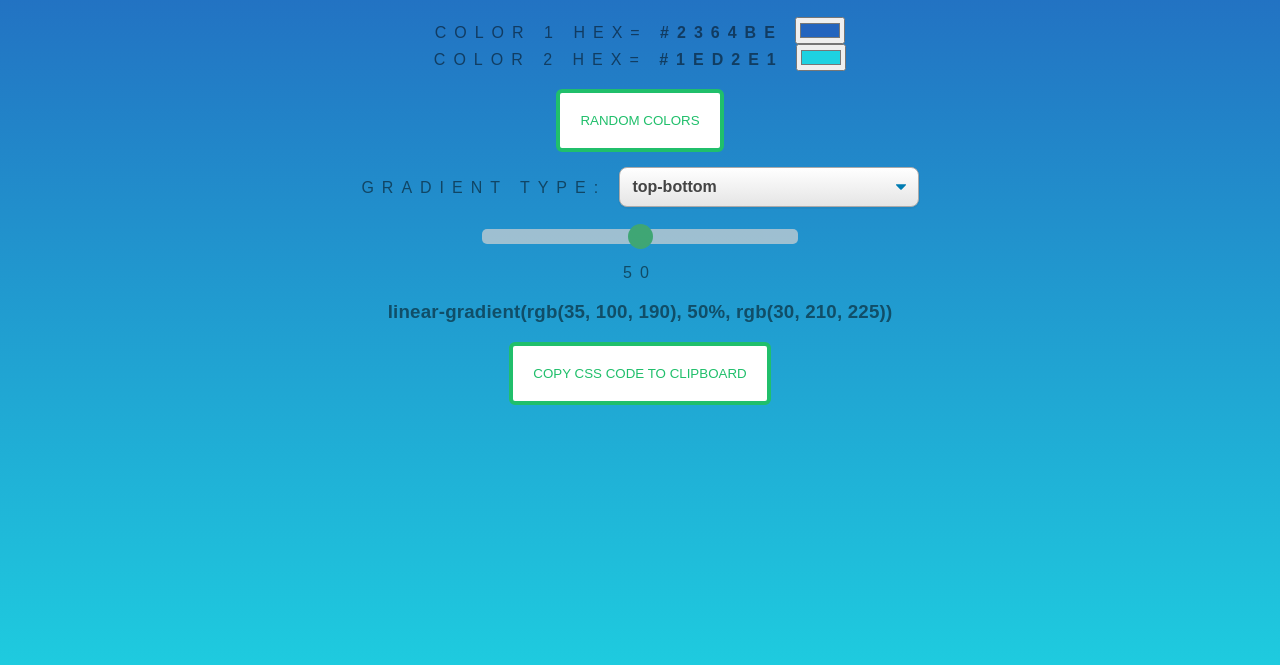
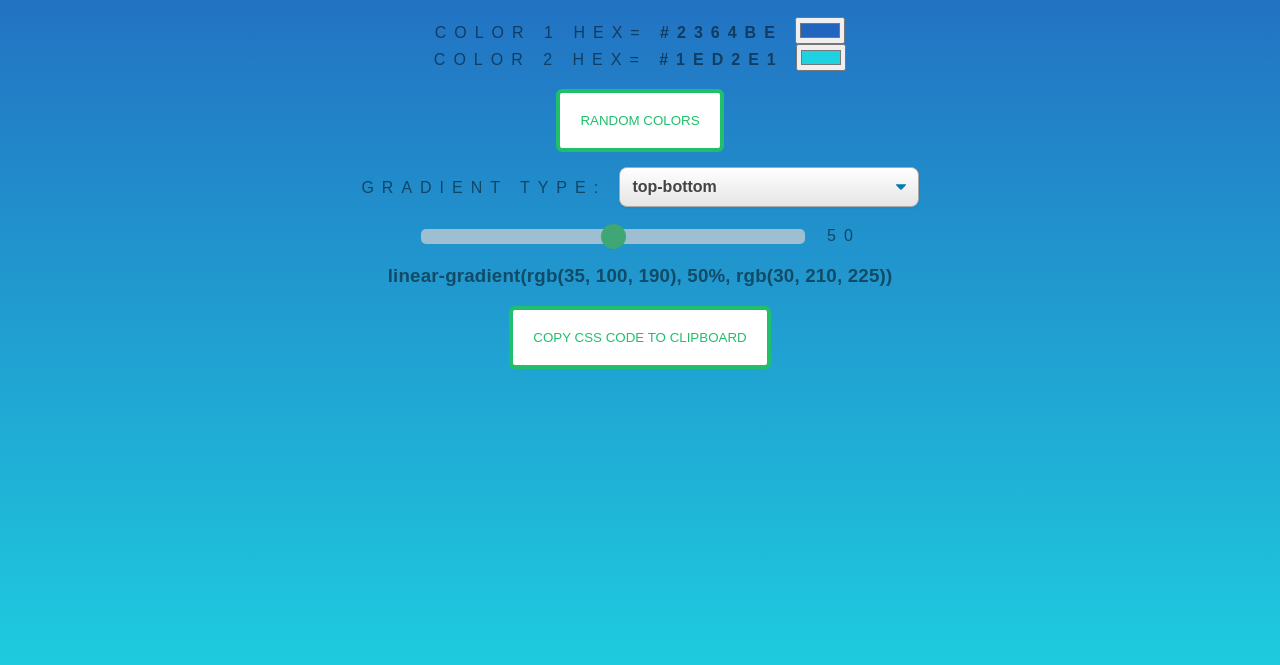
Before and after one commit to slavkojos/css-gradient-gen, a website built with Parcel: page index.html in a window 1280 px wide. Shown: the part 111-776 px from the top of the page. Built offline with nearby package versions, Linux system fonts and the light colour scheme; a web font is replaced by a local one.

Commit message:
Updated webpage title and some slider changes

```diff
--- a/index.html
+++ b/index.html
@@ -1,7 +1,7 @@
 <!DOCTYPE html>
 <html>
   <head>
-    <title>Parcel Sandbox</title>
+    <title>CSS Background Gradient Generator</title>
     <meta charset="UTF-8" />
 
     <link rel="stylesheet" href="src/styles.css" />
@@ -55,7 +55,7 @@
         class="slider"
         id="myRange"
       />
-      <p value="50"><span id="demo"></span></p>
+      <span id="demo" value="50"></span>
     </div>
     <div id="grad"></div>
     <div class="tooltip button_cont" align="center">
--- a/src/styles.css
+++ b/src/styles.css
@@ -25,8 +25,8 @@ h3 {
 
 .slider {
   -webkit-appearance: none;
-  width: 25%;
   height: 15px;
+  width: 30vw;
   border-radius: 5px;
   background: #d3d3d3;
   outline: none;
@@ -58,7 +58,14 @@ h3 {
 }
 
 .slidercontainer {
+  display: flex;
+  justify-content: center;
   margin-top: 20px;
+}
+
+#demo {
+  padding-left: 20px;
+  justify-content: center;
 }
 
 #not-visible {
```
